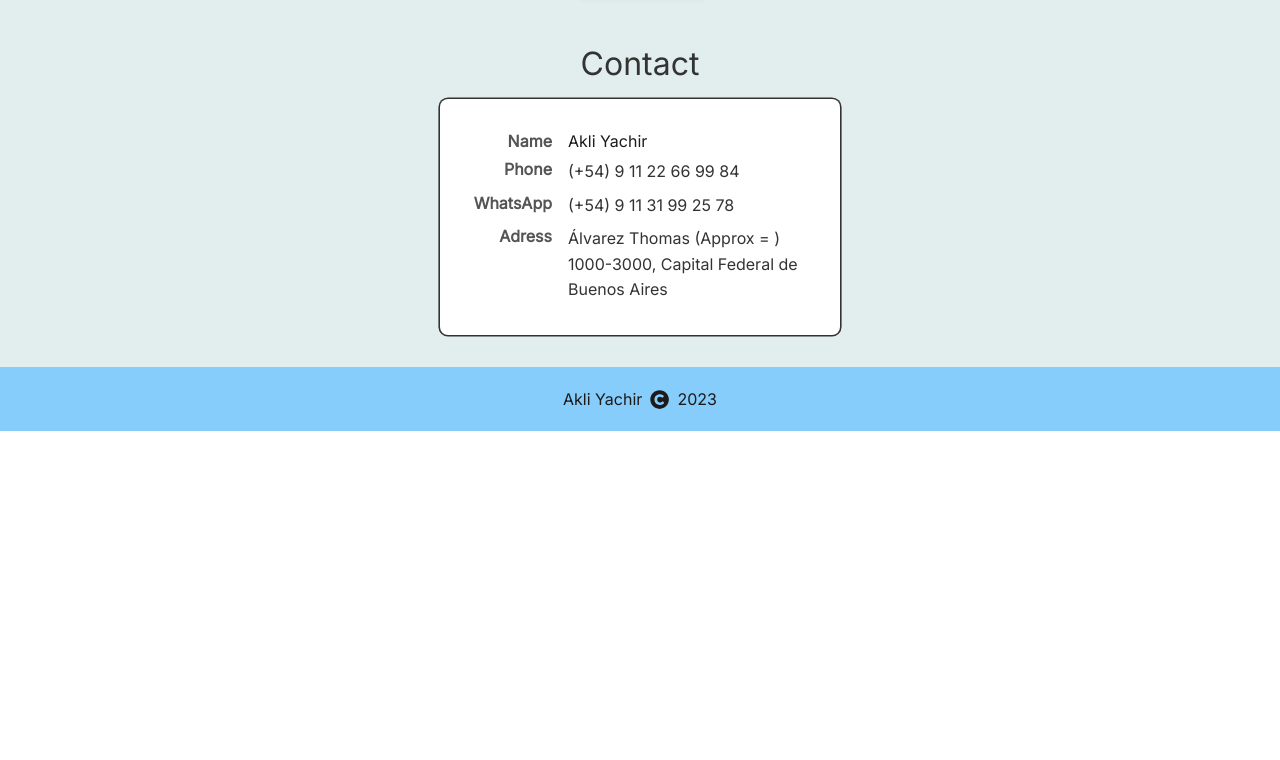
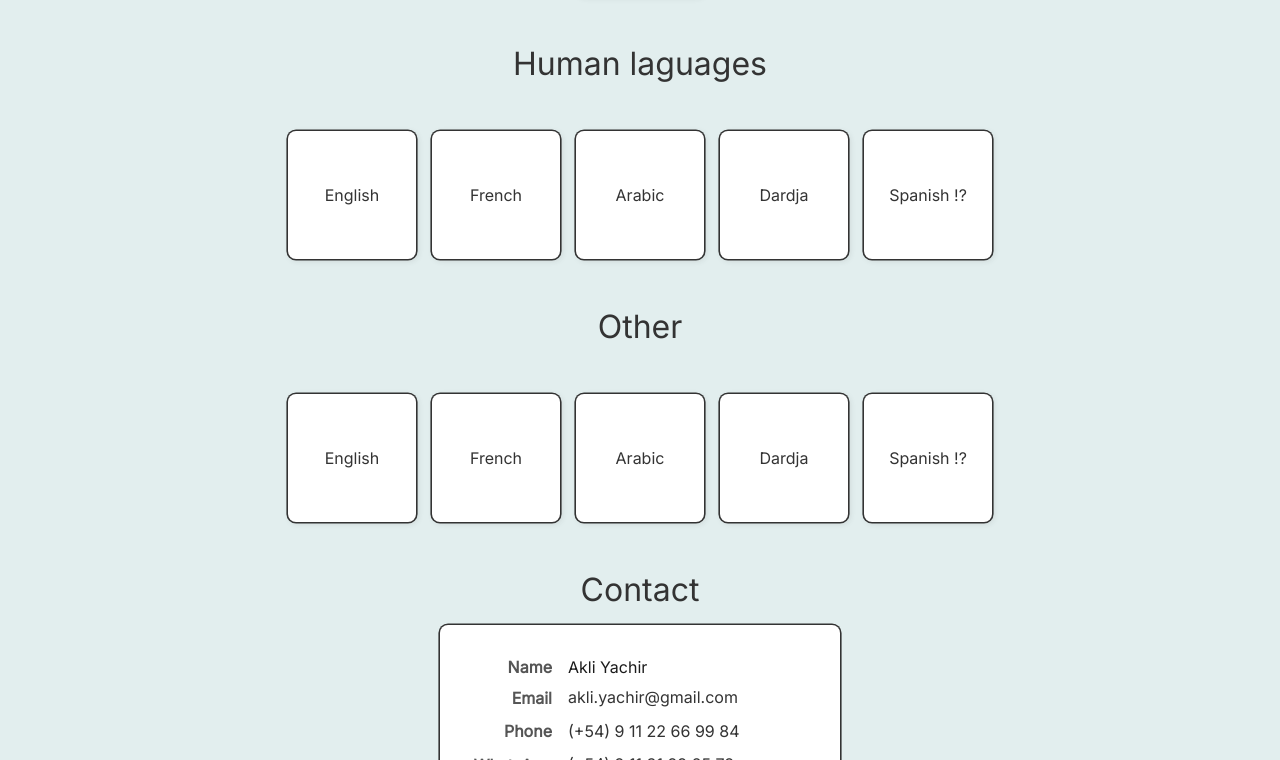
Before and after one commit to akliyachir/portfolio, a React (Vite) app: page / in a window 1280 px wide. Shown: the part 1600-2360 px from the top of the page. Before the commit the page ends 2031 px from the top, so only its background shows below. Built offline with nearby package versions, Linux system fonts and the light colour scheme.

Commit message:
Skills section

```diff
--- a/src/Components/7-SkillsSection/SkillsSection.jsx
+++ b/src/Components/7-SkillsSection/SkillsSection.jsx
@@ -1,5 +1,6 @@
 import './SkillsSection.css';
 import skillsItems from '../../ListsAndFixedContent/skillsItems';
+import SpokenHumanLaguages from '../../ListsAndFixedContent/SpokenHumanLaguages';
 
 export default function SkillsSection() {
 	return (
@@ -17,6 +18,32 @@ export default function SkillsSection() {
 					);
 				})}
 			</div>
+			<div className='skillsSectionTitle'>Human laguages</div>
+			<div className='SkillsSection' id='skills'>
+				{SpokenHumanLaguages.map((skillsItemsLoop) => {
+					const { skill_id, skill_name, skill_logo } = skillsItemsLoop;
+					console.log(skill_logo);
+					return (
+						<div key={skill_id} className='skillsItemsLoop'>
+							<div className='skill_logo'>{skill_logo}</div>
+							<div>{skill_name}</div>
+						</div>
+					);
+				})}
+			</div>
+			<div className='skillsSectionTitle'>Other</div>
+			<div className='SkillsSection' id='skills'>
+				{SpokenHumanLaguages.map((skillsItemsLoop) => {
+					const { skill_id, skill_name, skill_logo } = skillsItemsLoop;
+					console.log(skill_logo);
+					return (
+						<div key={skill_id} className='skillsItemsLoop'>
+							<div className='skill_logo'>{skill_logo}</div>
+							<div>{skill_name}</div>
+						</div>
+					);
+				})}
+			</div>
 		</div>
 	);
 }
--- a/src/Components/9-ContactSection/ContactSection.css
+++ b/src/Components/9-ContactSection/ContactSection.css
@@ -22,6 +22,8 @@
 
 .ContactSection .ContactSectionContent {
 	display: grid;
+	justify-content: center;
+	align-items: center;
 	grid-template-columns: 1fr 3fr;
 	column-gap: 1rem;
 	row-gap: 0.5rem;
@@ -37,7 +39,9 @@
 }
 .ContactSection .SmallContactSectionContent {
 	display: grid;
-	grid-template-columns: 1fr 3fr;
+	grid-template-columns: 1fr;
+	justify-content: center;
+	align-items: center;
 	column-gap: 1rem;
 	row-gap: 0.5rem;
 	background-color: var(--clr-1);
@@ -60,6 +64,12 @@
 	font-weight: bold;
 	color: var(--clr-6);
 }
+.SmallContactSectionContent .ContactElementName {
+	text-align: left;
+	font-weight: bold;
+	color: var(--clr-6);
+	margin-top: 0.5rem;
+}
 
 .dark .ContactElementName {
 	margin-right: 0.5rem;
--- a/src/Components/9-ContactSection/ContactSection.jsx
+++ b/src/Components/9-ContactSection/ContactSection.jsx
@@ -11,6 +11,7 @@ export default function ContactSection() {
 		contact_phone_number,
 		contact_wasap,
 		contact_adress,
+		contact_email,
 	} = ContactInformations;
 	return (
 		<div className='ContactSection' id='contact'>
@@ -23,11 +24,12 @@ export default function ContactSection() {
 			>
 				<span className='ContactElementName'>Name</span>
 				<span>{contact_full_name} </span>
+				<span className='ContactElementName'>Email</span>
+				<span className='ContactElementInfo'>{contact_email} </span>
 				<span className='ContactElementName'>Phone</span>
 				<span className='ContactElementInfo'>{contact_phone_number} </span>
 				<span className='ContactElementName'>WhatsApp</span>
 				<span className='ContactElementInfo'>{contact_wasap} </span>
-
 				<span className='ContactElementName'>Adress</span>
 				<span className='ContactElementInfo'>{contact_adress} </span>
 			</div>
--- a/src/ListsAndFixedContent/ContactInformations.js
+++ b/src/ListsAndFixedContent/ContactInformations.js
@@ -1,10 +1,11 @@
 const ContactInformations = {
 	contact_id: 1,
 	contact_full_name: 'Akli Yachir',
+	contact_email: 'akli.yachir@gmail.com',
 	contact_phone_number: '(+54) 9 11 22 66 99 84',
 	contact_wasap: '(+54) 9 11 31 99 25 78',
 	contact_adress:
-		' Álvarez Thomas (Approx = ) 1000-3000, Capital Federal de Buenos Aires',
+		' Álvarez Thomas (Approx →) 1000-3000, Capital Federal de Buenos Aires',
 };
 
 export default ContactInformations;
--- /dev/null
+++ b/src/ListsAndFixedContent/SpokenHumanLaguages.js
@@ -0,0 +1,29 @@
+const SpokenHumanLaguages = [
+	{
+		skill_id: 1,
+		skill_name: 'English',
+		skill_logo: '',
+	},
+	{
+		skill_id: 2,
+		skill_name: 'French',
+		skill_logo: '',
+	},
+	{
+		skill_id: 3,
+		skill_name: 'Arabic',
+		skill_logo: '',
+	},
+	{
+		skill_id: 4,
+		skill_name: 'Dardja',
+		skill_logo: '',
+	},
+	{
+		skill_id: 5,
+		skill_name: 'Spanish !?',
+		skill_logo: '',
+	},
+];
+
+export default SpokenHumanLaguages;
--- a/src/ListsAndFixedContent/skillsItems.jsx
+++ b/src/ListsAndFixedContent/skillsItems.jsx
@@ -1,4 +1,3 @@
-import { FaJs, FaCss3 } from 'react-icons/fa';
 import {
 	DiMongodb,
 	DiPostgresql,
```
Also changed, not shown: src/ListsAndFixedContent/OtherSkills.jsx (added, +9 -0 lines).
